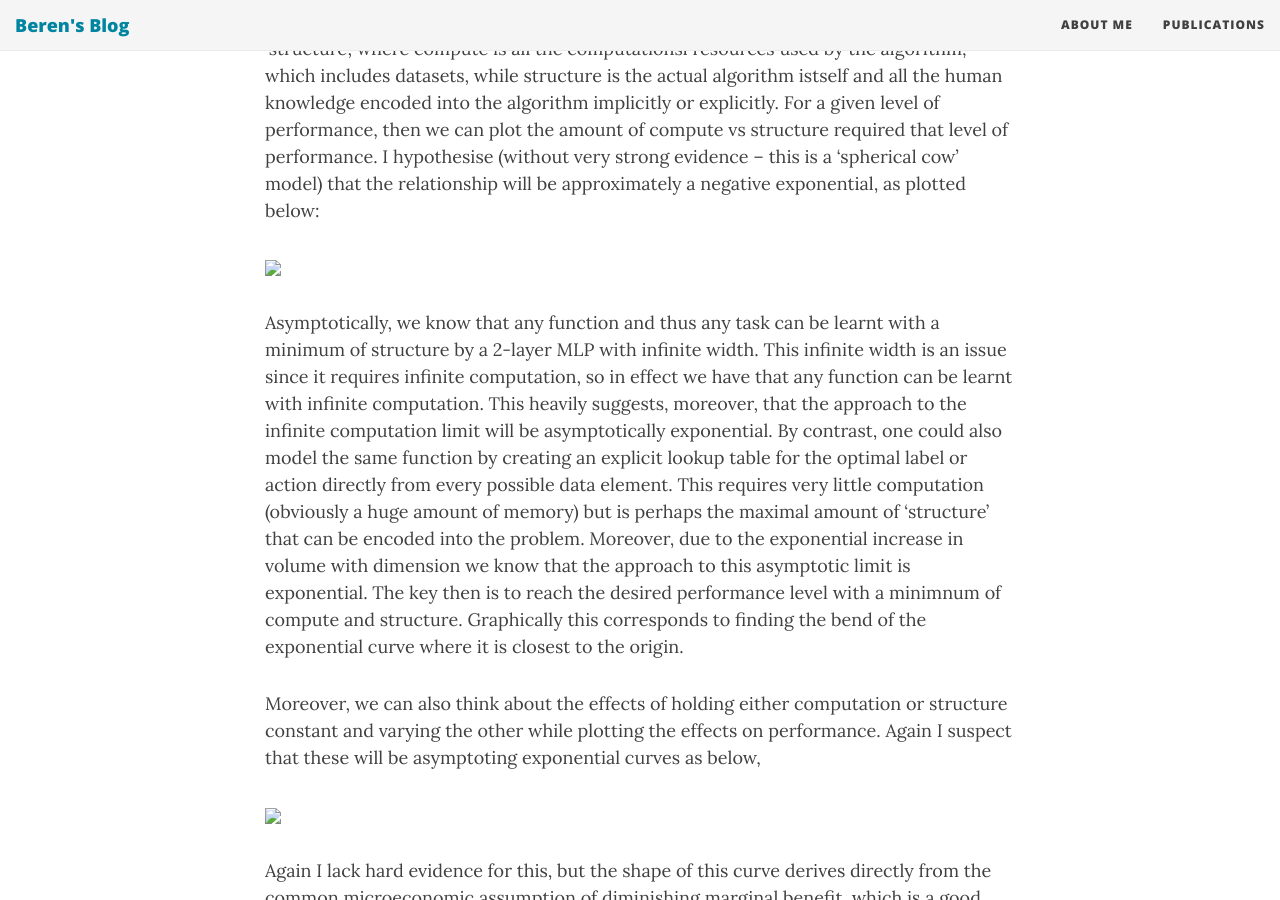
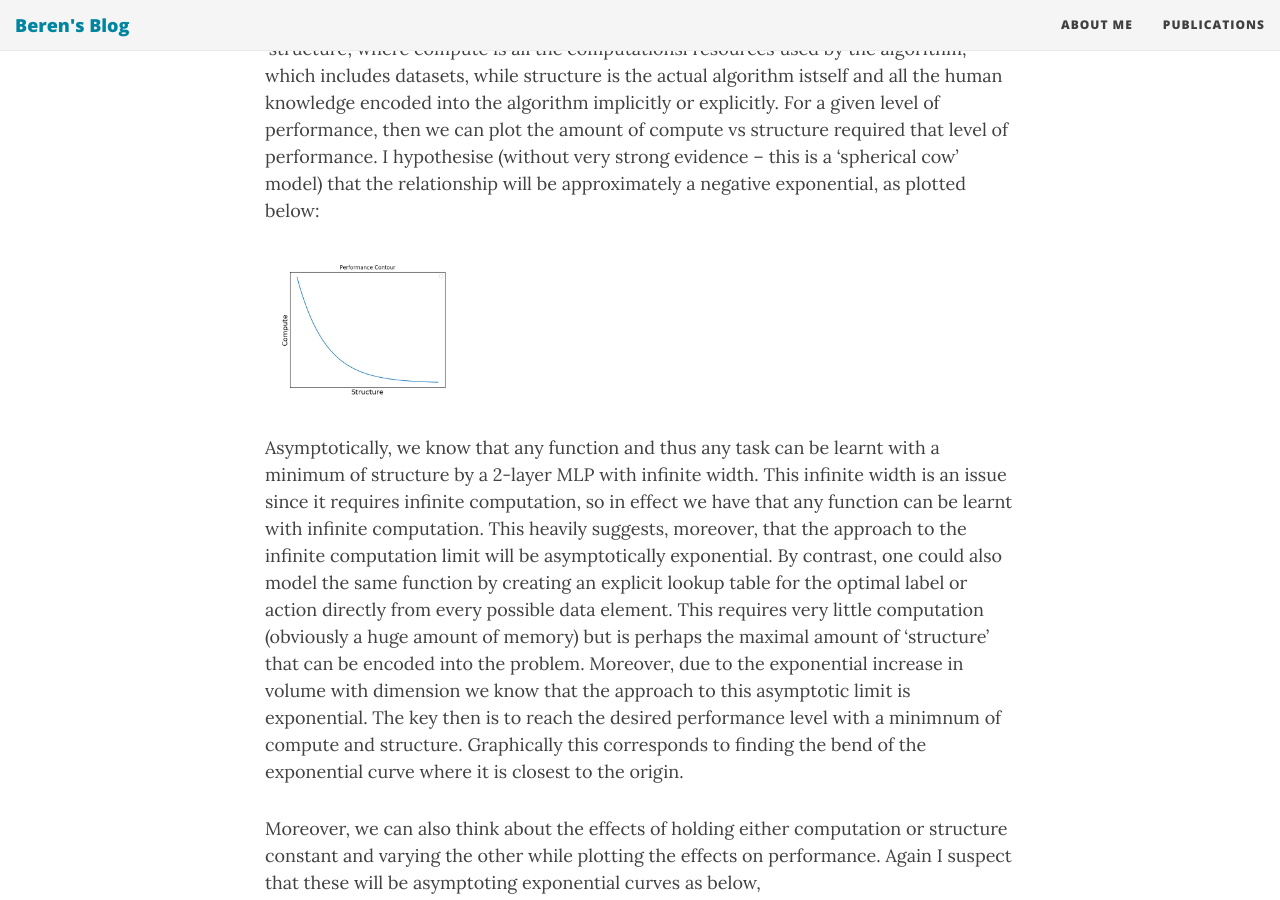
Before and after one commit to BerenMillidge/BerenMillidge.github.io, a Jekyll site: the page built from _posts/2020-07-13-Reflections-On-The-Bitter-Lesson.md, in a window 1280 px wide and 900 px high, scrolled down 2034 px. Built offline with Jekyll 4.4.1, drawn with Linux system fonts in a browser that asks for light colours; nearby versions of some CDN libraries; formulas are drawn with MathJax 3.

Commit message:
see if this works to find it

```diff
--- a/_posts/2020-07-13-Reflections-On-The-Bitter-Lesson.md
+++ b/_posts/2020-07-13-Reflections-On-The-Bitter-Lesson.md
@@ -25,7 +25,7 @@
 Let's take a step back and look at this in more detail. We propose a simple model where the performance of an AI algorithm depends on two quantitites -- 'compute' and 'structure', where compute is all the computationsl resources used by the algorithm, which includes datasets, while structure is the actual algorithm istself and all the human knowledge encoded into the algorithm implicitly or explicitly.
 For a given level of performance, then we can plot the amount of compute vs structure required that level of performance. I hypothesise (without very strong evidence -- this is a 'spherical cow' model) that the relationship will be approximately a negative exponential, as plotted below:
 
-<figure style="width: 200px"> <img src="{{ site.url }}{{ site.baseurl }}/_posts/figures/bitter_lesson_1.jpg"> </figure>
+<figure style="width: 200px"> <img src="{{ site.url }}{{ site.baseurl }}/assets/figures/bitter_lesson_1.jpg"> </figure>
 
 Asymptotically, we know that any function and thus any task can be learnt with a minimum of structure by a 2-layer MLP with infinite width. This infinite width is an issue since it requires infinite computation,
 so in effect we have that any function can be learnt with infinite computation. This heavily suggests, moreover, that the approach to the infinite computation limit will be asymptotically exponential. By contrast, one could also model the same function by creating an explicit lookup table for the optimal label or action
@@ -34,7 +34,7 @@
 
 Moreover, we can also think about the effects of holding either computation or structure constant and varying the other while plotting the effects on performance. Again I suspect that these will be asymptoting exponential curves as below,
 
-<figure style="width: 200px"> <img src="{{ site.url }}{{ site.baseurl }}/_posts/figures/bitter_lesson_2.jpg"> </figure>
+<figure style="width: 200px"> <img src="{{ site.url }}{{ site.baseurl }}/assets/figures/bitter_lesson_2.jpg"> </figure>
 
 
 Again I lack hard evidence for this, but the shape of this curve derives directly from the common microeconomic assumption of diminishing marginal benefit, which is a good general rule to have as a prior. Although structure is hard to explicitly measure and vary, compute is relatively easy and so there is some evidence that we observe exactly this declining marginal benefit of computation on performance for very large AI models.
@@ -44,7 +44,7 @@
 Sutton agrees with this implicitly. He says that research should focus on 'learning' and search. However the key point is that learning and search fundamentally requires human built (at least initially) struture to work. Indeed, without structure, the optimal learning and search algorithms are already known. Search is just a combinatorial search which is intrinsically exponential, while the optimal learning algorithms if exact Bayeisna inference. The trouble is that both scale exponentialy with number of dimensions.
 Advances in these fields primarily come from working on the correct approximations, priors, and heuristics to make them work more effectively by cutting down the exponential space into a smaller and mangebale space which can be dealt with tractably. But ultimately this requires the use of human provided struture to the problem
 The real question, then, and the core idea behind Sutton's argument is not against structure and human input per se,  but what is the best or most useful type of structure to enode. A key criterion here is that of scalability. Given alevel of structure we can see the scalability of that level is the shape of the performance/compute curve where the slower the asymptote the more scalable is the method.
-We can also measure local scalability as the derivative $\frac{dP}{dC} \Vert_s$ which might be something useful to measure to understand more about the methods.
+We can also measure local scalability as the derivative $$\frac{dP}{dC} \Vert_s$$ which might be something useful to measure to understand more about the methods.
 Likely the reason that the deep networks succeeded so greatly in the 2010s and not in the 90s is not entirely due to computational constraints (for instance compute AI has been increasing exponentially (much faster than moore's law due to well-capitalised actors such as big tech companies and AI startups) but the initial results such as AlexNet were achieved with relatively modest computational investments. If a google-sized player in the 90s or early-mod 2000s had had the knowledge
 and structure embedded with AlexNet, the computional cost would have been well within reach), but rather due to us not having figured out the correct kinds of scalable structure to impose upon our neural networks. CNNs, LSTMs,transformers, ResNets, attention, initialization schedules, SGD, and a whole bunch of empirical tweaking has been the primary driver of continued success not simply more compute. Once we had these innovations and scalable types of structure, then compute could be productively applied and the result was a hardware overhang and comcomitant explosion of progress in the past decade.
 This hardware overhang has been exploited extremely well by well capitalised companies such as openAI and deepmind which have been posting incredibly breakthrows, and given that the exponential compute growh of AI is currently still going on, we can expect similar large breakthroughs at least for the next couple of years until we reach the asymptoting part of the sigmoid curve.
```
